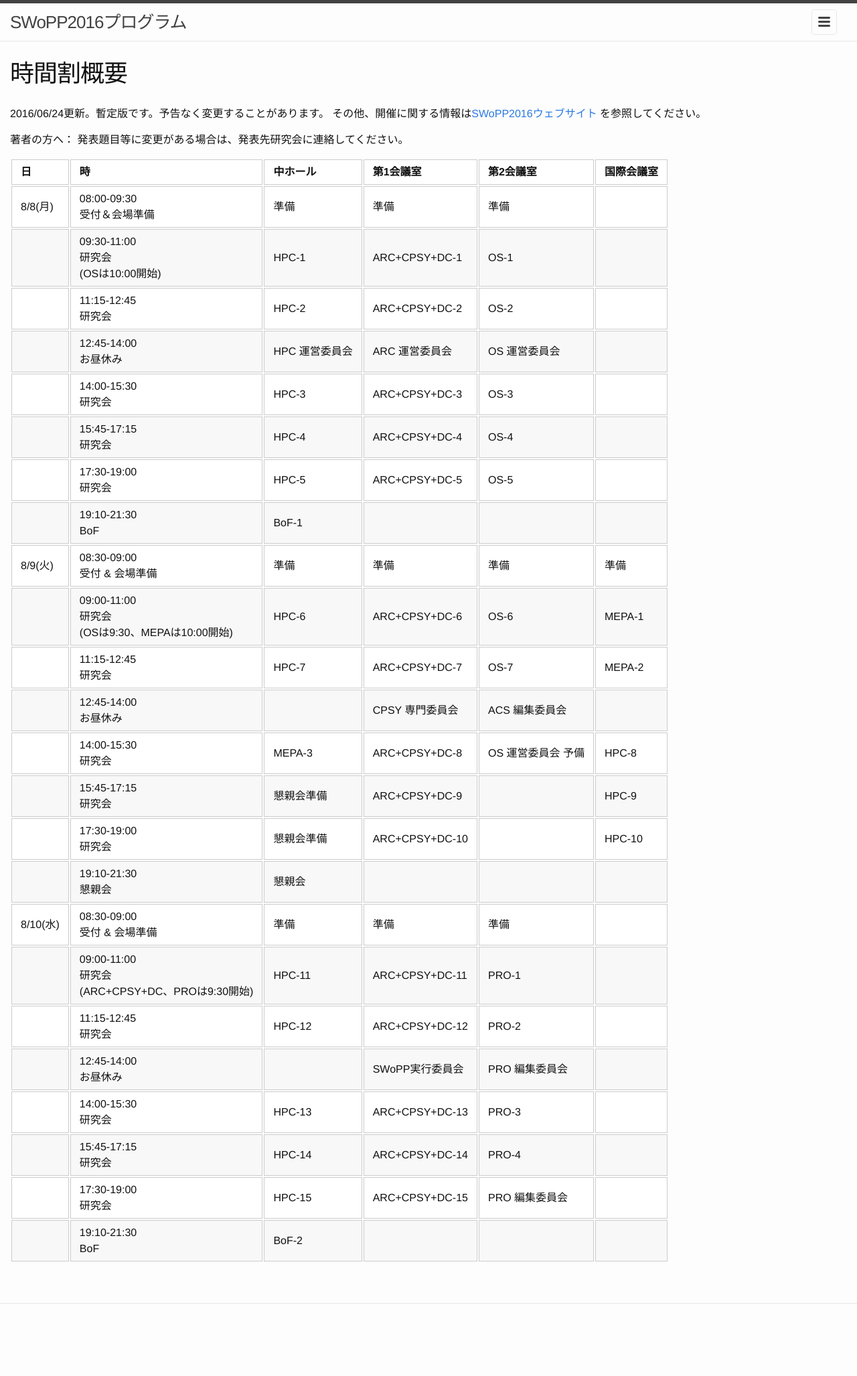
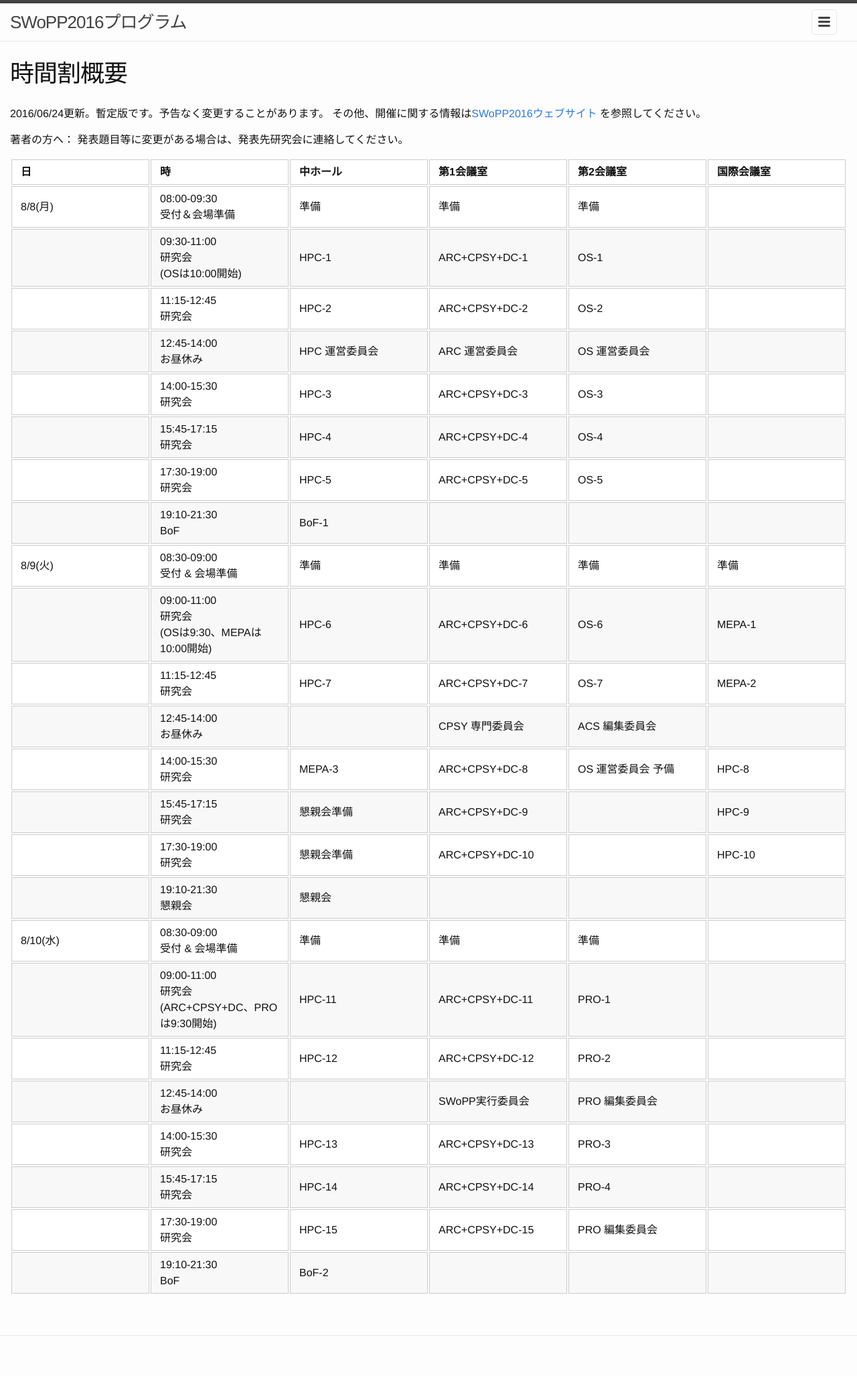
Before and after one commit to swopp/swopp.github.io, a Jekyll site: the page built from 2016/schedule-overview.md, in a window 1280 px wide. Shown: the whole page at 67% size. Built offline with Jekyll 4.4.1, drawn with Linux system fonts in a browser that asks for light colours; before the commit the page ends 2007 px from its top, so only the background shows below that.

Commit message:
fix column widths

```diff
--- a/_sass/_base.scss
+++ b/_sass/_base.scss
@@ -205,12 +205,16 @@ pre {
 
 
 table {
-padding: 0; }
+    padding: 0;
+    table-layout: fixed;
+    width: 100%;
+}
 table tr {
-	border-top: 1px solid #cccccc;
-	background-color: white;
-	margin: 0;
-padding: 0; }
+    border-top: 1px solid #cccccc;
+    background-color: white;
+    margin: 0;
+    padding: 0;
+}
 table tr:nth-child(2n) {
 background-color: #f8f8f8; }
 table tr th {
```
